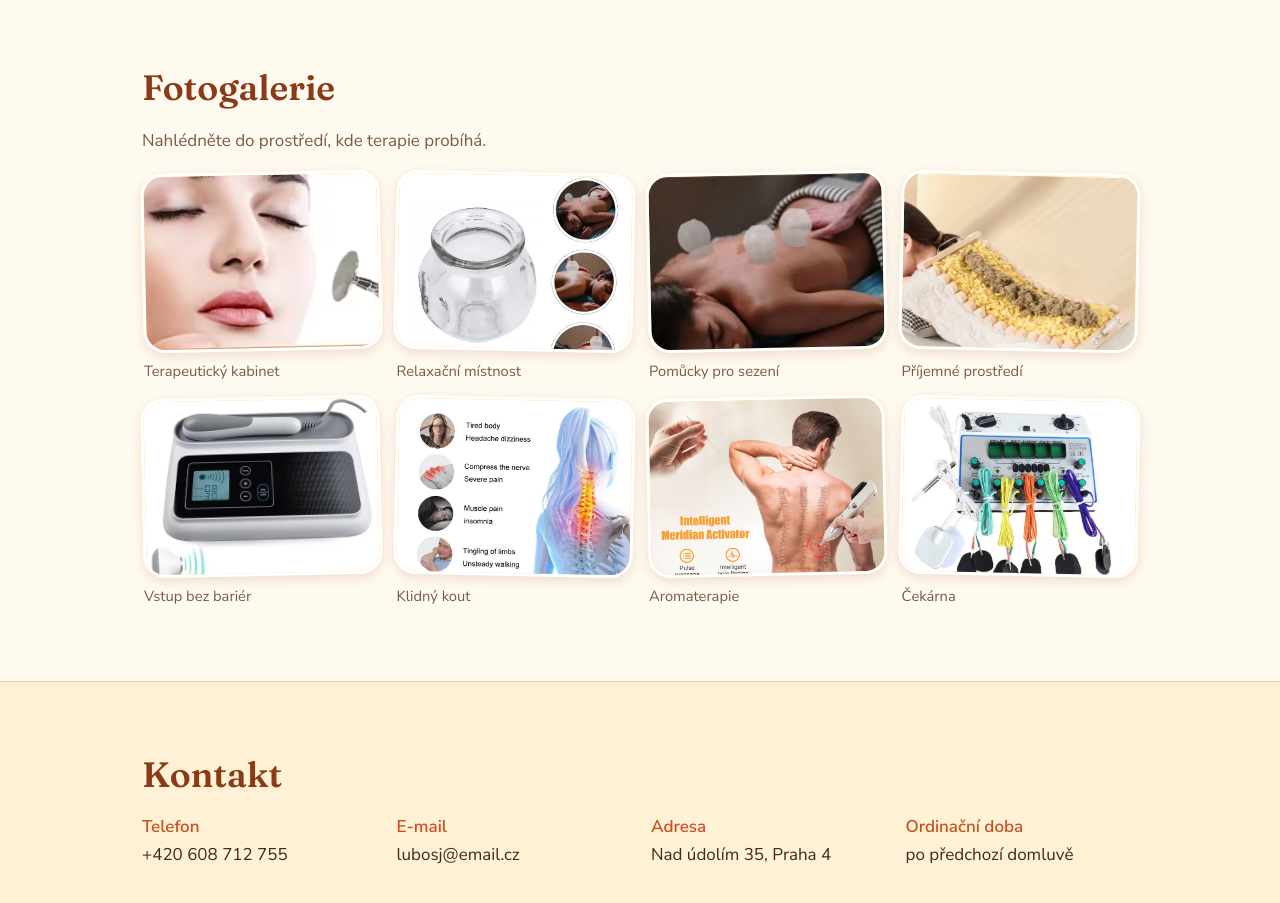
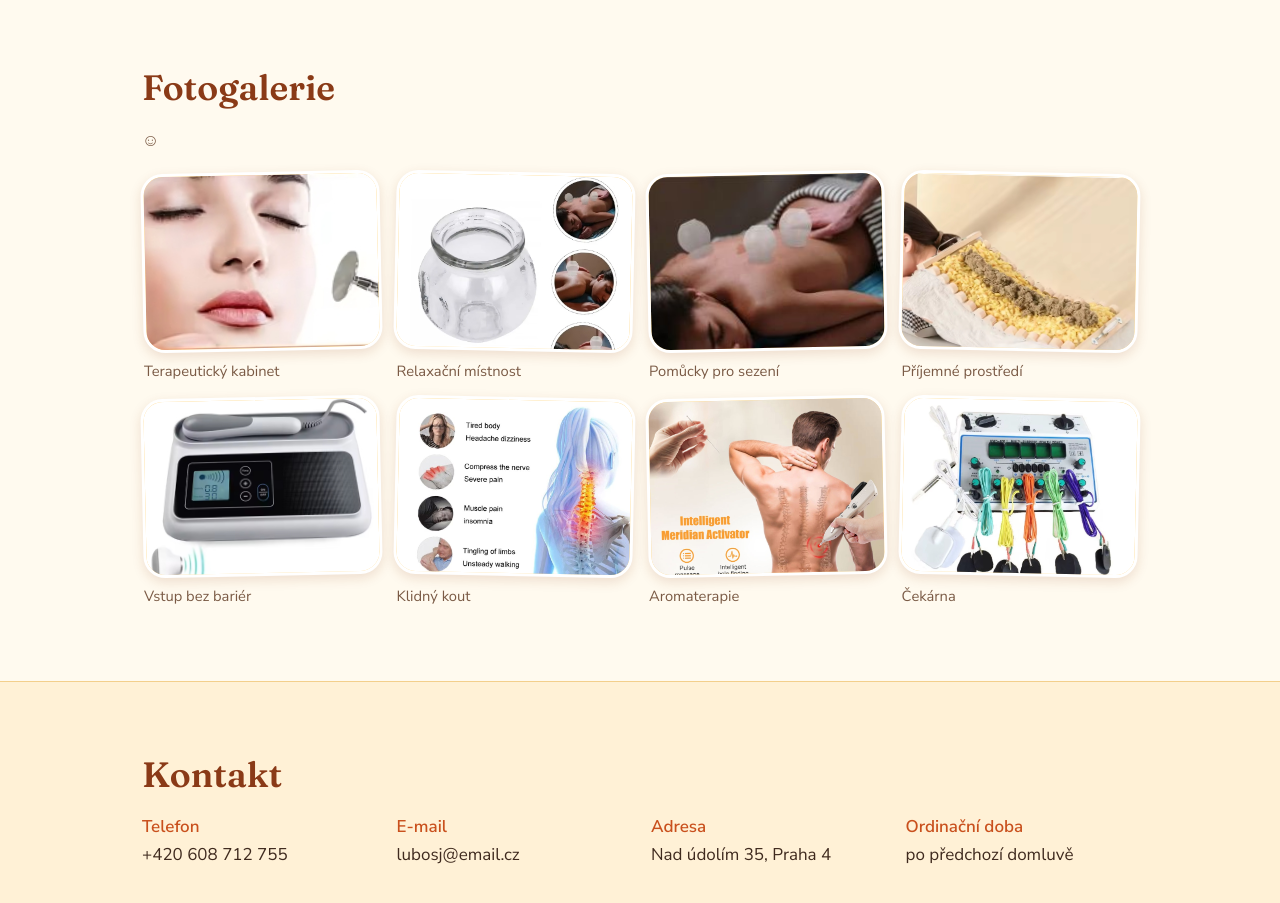
Before and after one commit to terapieprovas/terapieprovas, a plain HTML site: page index.html in a window 1280 px wide. Shown: the part 2020-2923 px from the top of the page. Drawn offline with Linux system fonts and the light colour scheme; files whose address does not match are found by name.

Commit message:
Modify gallery paragraph content
Updated the gallery section paragraph to include a smiley face.

Signed-off-by: terapieprovas <janstalubos@gmail.com>

```diff
--- a/index.html
+++ b/index.html
@@ -108,7 +108,7 @@ footer{border-radius:40px 40px 0 0;background:var(--deep);color:var(--on-deep);p
 
 <section id="galerie" class="alt"><div class="wrap">
 <h2 data-e="galH">Fotogalerie</h2>
-<p data-e="galP" style="color:var(--muted)">Nahlédněte do prostředí, kde terapie probíhá.</p>
+<p data-e="galP" style="color:var(--muted)">☺</p>
 <div class="gallery" id="gal"></div>
 </div></section>
 
```
